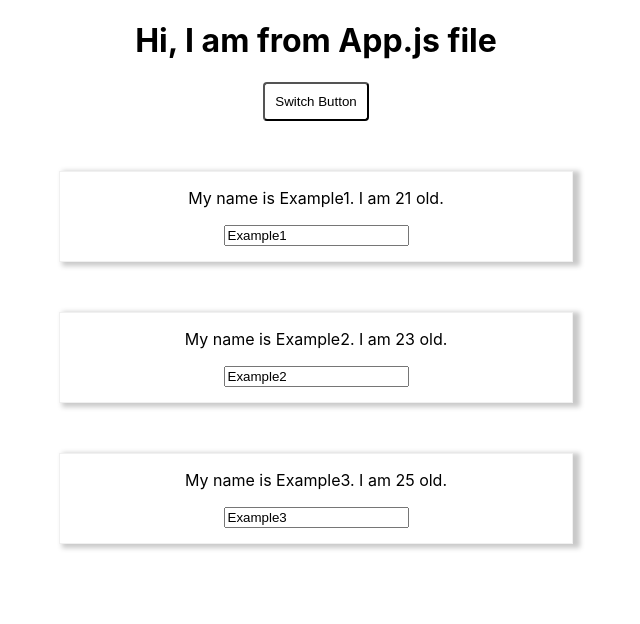
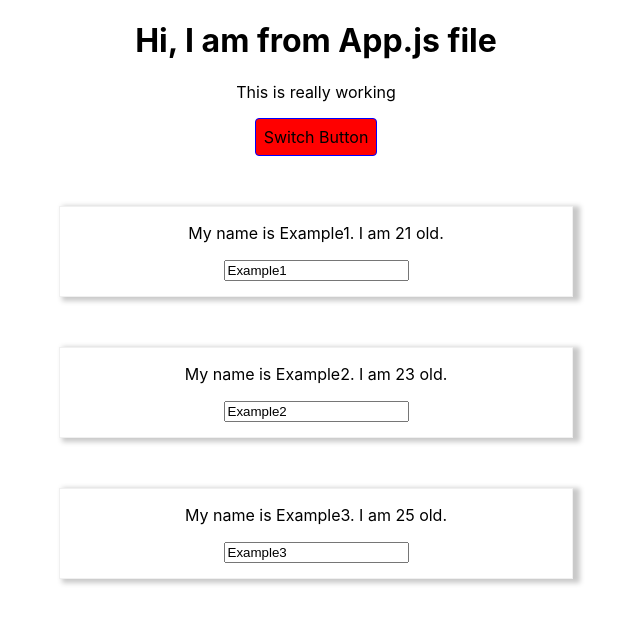
Before and after one commit to ayushyadav468/udemy-react-course, a React (Create React App) app: page / in a window 1280 px wide. Shown: the top 624 px of the page, without its empty margins (324-964 px from the left). Built offline with nearby package versions, Linux system fonts and the light colour scheme.

Commit message:
dynamically added class

```diff
--- a/src/App.css
+++ b/src/App.css
@@ -10,3 +10,9 @@
   outline: none;
   cursor: pointer;
 }
+.red {
+  color: red;
+}
+.bold {
+  font-weight: bold;
+}
--- a/src/App.js
+++ b/src/App.js
@@ -41,6 +41,15 @@ class App extends Component {
   };
 
   render() {
+    const style = {
+      backgroundColor: 'green',
+      color: 'white',
+      font: 'inherit',
+      border: '1px solid blue',
+      padding: '8px',
+      cursor: 'pointer',
+    };
+
     let person = null;
     if (this.state.showPerson) {
       person = (
@@ -58,12 +67,23 @@ class App extends Component {
           })}
         </div>
       );
+      style.backgroundColor = 'red';
+      style.color = 'black';
+    }
+
+    const firstClass = [];
+    if (this.state.persons.length <= 2) {
+      firstClass.push('red');
+    }
+    if (this.state.persons.length <= 1) {
+      firstClass.push('bold');
     }
 
     return (
       <div className="App">
         <h1>Hi, I am from App.js file</h1>
-        <button className="btn" onClick={this.showPersonHandler}>
+        <p className={firstClass.join(' ')}>This is really working</p>
+        <button className="btn" onClick={this.showPersonHandler} style={style}>
           Switch Button
         </button>
         {person}
```
